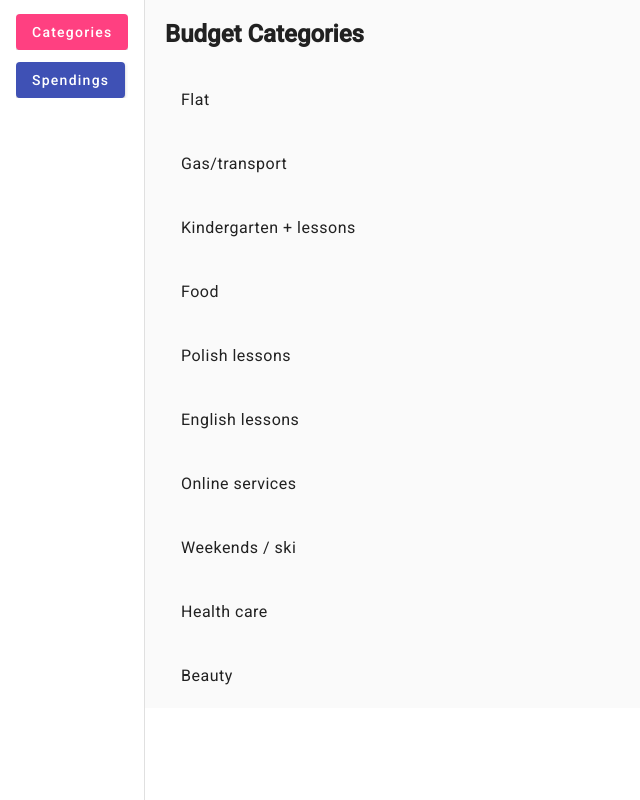
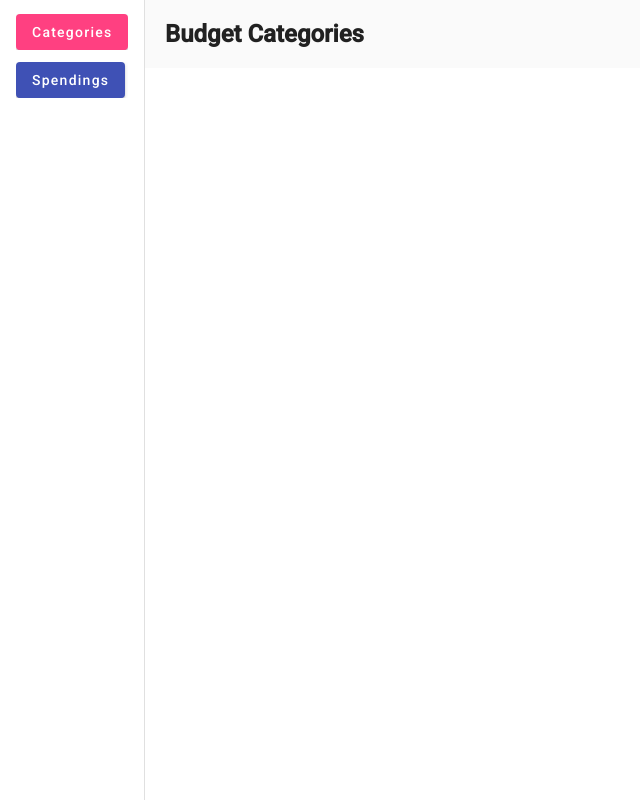
Before and after one commit to tinazavr/my-spendings, an Angular app: page /categories in a window 1280 px wide. Shown: the whole page, without its empty margins (0-640 px from the left). Built offline with nearby package versions, Linux system fonts and the light colour scheme.

Commit message:
Use obj instead of array for categories service.

```diff
--- a/src/app/categories/categories.component.html
+++ b/src/app/categories/categories.component.html
@@ -1,5 +1,5 @@
 <h2>Budget Categories</h2>
 
-<mat-list role="list" *ngFor="let unit of categoriesList">
+<!-- <mat-list role="list" *ngFor="let unit of categoriesList">
   <mat-list-item role="listitem"> {{ unit.name }}</mat-list-item>
-</mat-list>
+</mat-list> -->
--- a/src/app/categories/categories.component.ts
+++ b/src/app/categories/categories.component.ts
@@ -10,10 +10,9 @@ import { CommonModule } from '@angular/common';
   imports: [CommonModule, MatListModule],
   templateUrl: './categories.component.html',
   styleUrl: './categories.component.scss',
-
 })
 export class CategoriesComponent implements OnInit {
-  categoriesList: Category[] = [];
+  categoriesList: { [key: number]: Category } = {};
 
   constructor(private categoriesServive: CategoriesService) {}
   ngOnInit(): void {
--- a/src/app/services/categories.service.ts
+++ b/src/app/services/categories.service.ts
@@ -4,23 +4,22 @@ import { Category } from '../interfaces/category';
 @Injectable({
   providedIn: 'root',
 })
-
 export class CategoriesService {
-  private categories: Category[] = [
-    { id: 0, name: 'Flat' },
-    { id: 1, name: 'Gas/transport' },
-    { id: 2, name: 'Kindergarten + lessons' },
-    { id: 3, name: 'Food' },
-    { id: 4, name: 'Polish lessons' },
-    { id: 5, name: 'English lessons' },
-    { id: 6, name: 'Online services' },
-    { id: 7, name: 'Weekends / ski' },
-    { id: 8, name: 'Health care' },
-    { id: 9, name: 'Beauty' },
-  ];
-
-  getCategories(): Category[] {
+  private categories: { [key: number]: Category } = {
+    0: { id: 0, name: 'Flat' },
+    1: { id: 1, name: 'Gas/transport' },
+    2: { id: 2, name: 'Kindergarten + lessons' },
+    3: { id: 3, name: 'Food' },
+    4: { id: 4, name: 'Polish lessons' },
+    5: { id: 5, name: 'English lessons' },
+    6: { id: 6, name: 'Online services' },
+    7: { id: 7, name: 'Weekends / ski' },
+    8: { id: 8, name: 'Health care' },
+    9: { id: 9, name: 'Beauty' },
+  };
+  getCategories(): { [key: number]: Category } {
     return this.categories;
   }
-  constructor() {}
+  constructor() {
+  }
 }
--- a/src/app/spendings/spendings.component.ts
+++ b/src/app/spendings/spendings.component.ts
@@ -17,7 +17,7 @@ import { Category } from '../interfaces/category';
 })
 export class SpendingsComponent implements OnInit {
   spendingsList: Spendings[] = [];
-  categoriesList: Category[] = [];
+  categoriesList: { [key: number]: Category } = {};
 
   displayedColumns: string[] = ['date', 'title', 'categoryName'];
   dataSource = this.spendingsList;
@@ -36,11 +36,7 @@ export class SpendingsComponent implements OnInit {
     }
   }
   findCategoryName(id: number): any {
-    for (let k = 0; k <= this.categoriesList.length; k++) {
-     if (id === this.categoriesList[k].id) {
-        return this.categoriesList[k].name;
-      }
-    }
+    console.log(id);
+    return this.categoriesList[id].name;
   }
-
 }
```
